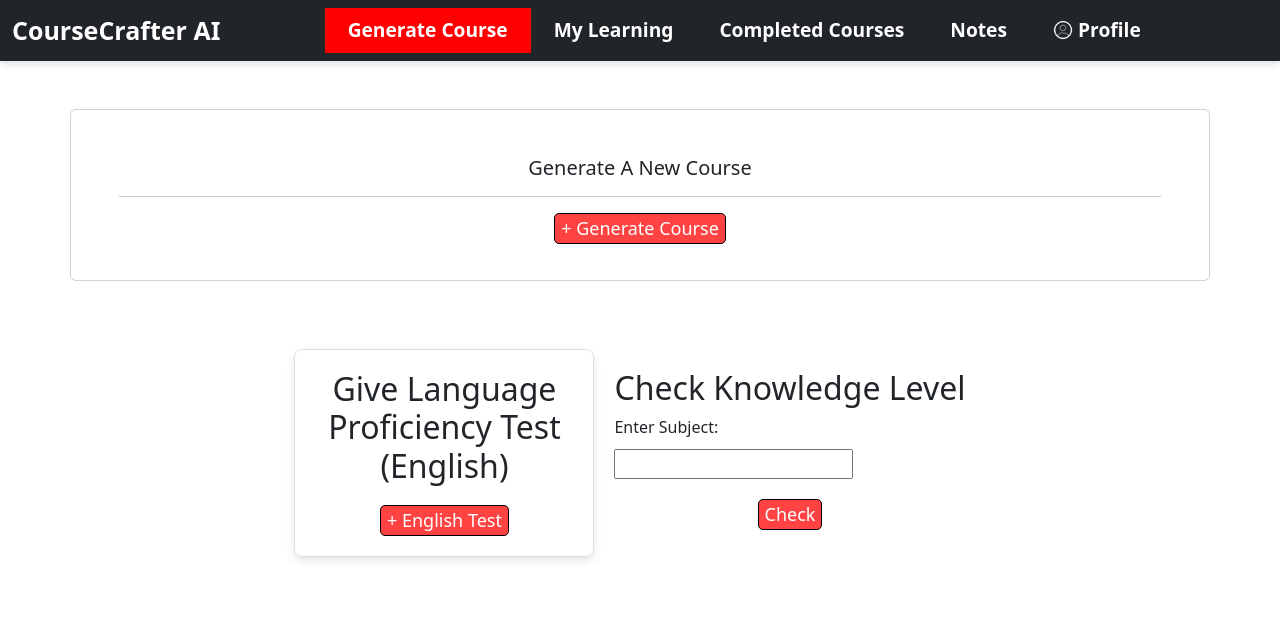
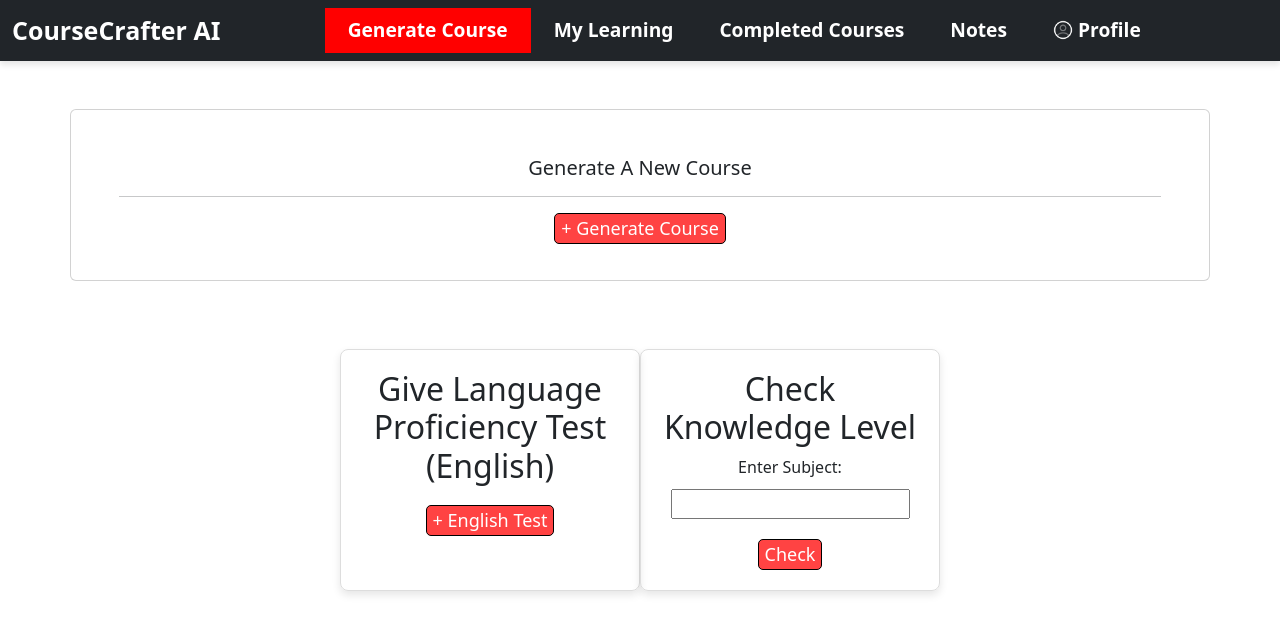
Before and after one commit to VishnukantMULE/course_crafter_ai, a React (Create React App) app: page /dashboard in a window 1280 px wide. Shown: the top 634 px of the page. Built offline with nearby package versions, Linux system fonts and the light colour scheme; no server answers; sample sign-in values are in the browser's storage.

Commit message:
review changes for aliged div

```diff
--- a/src/components/Dashboard/Course/CreateCourse.js
+++ b/src/components/Dashboard/Course/CreateCourse.js
@@ -70,7 +70,6 @@ export default function CreateCourse() {
                     <>
                       <h2>Your English score is: {englishScore}/100</h2>
                       <div className="updated-container-button">
-
                         <button className="button" onClick={handleEnglishClick}>
                           + Retake English Test
                         </button>
@@ -89,9 +88,9 @@ export default function CreateCourse() {
                     </>
                   )}
                 </div>
-
               </div>
             </div>
+            <div className="updated-card text-center">
               <div className="updated-card-body">
                 <h2 className="your-updated-class-name">Check Knowledge Level </h2>
                 <label htmlFor="subject">Enter Subject:</label>
@@ -100,6 +99,7 @@ export default function CreateCourse() {
                 <br></br>
                 <div className="updated-container-button text-center">
                   <button className="button">Check</button>
+                </div>
               </div>
             </div>
           </div>
```
Lines whose indentation alone changed are shown as unchanged.
